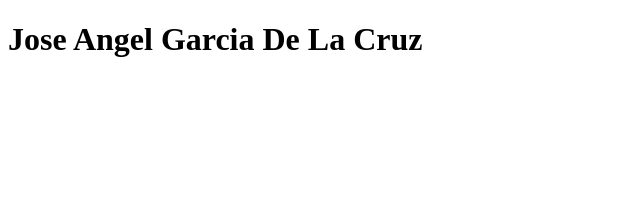
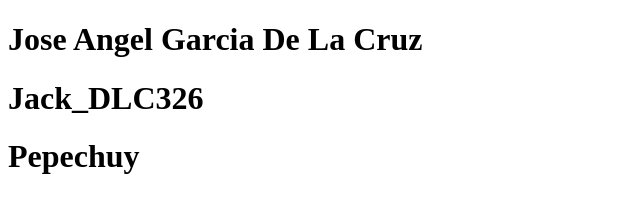
Before and after one commit to JackDLC327/Prueba-Git, a plain HTML site: page index.html in a window 1280 px wide. Shown: the whole page, without its empty margins (0-640 px from the left). Drawn offline with Linux system fonts and the light colour scheme.

Commit message:
Agregue un nuevo texto

```diff
--- a/index.html
+++ b/index.html
@@ -9,5 +9,8 @@
 
     <h1>Jose Angel Garcia De La Cruz</h1>
 
+    <h1>Jack_DLC326</h1>
+
+    <h1>Pepechuy</h1>
 </body>
 </html>
```
